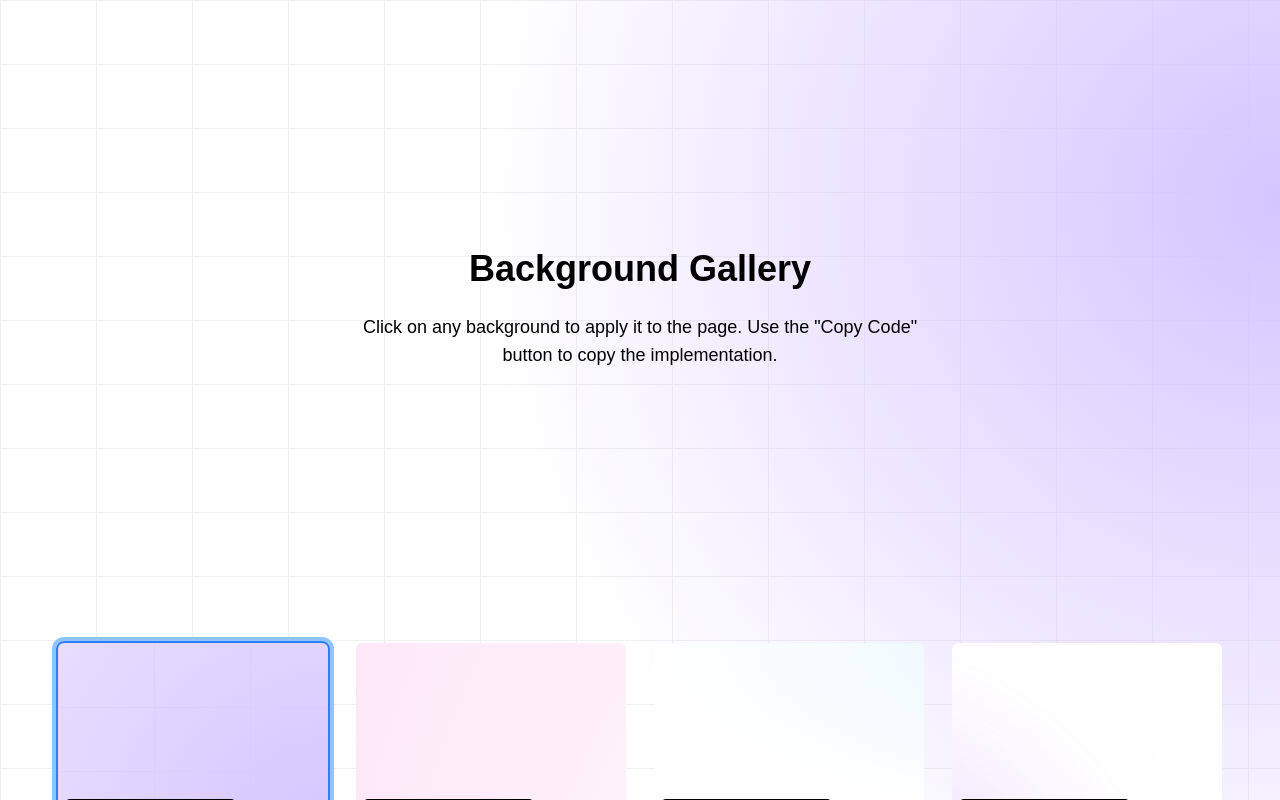
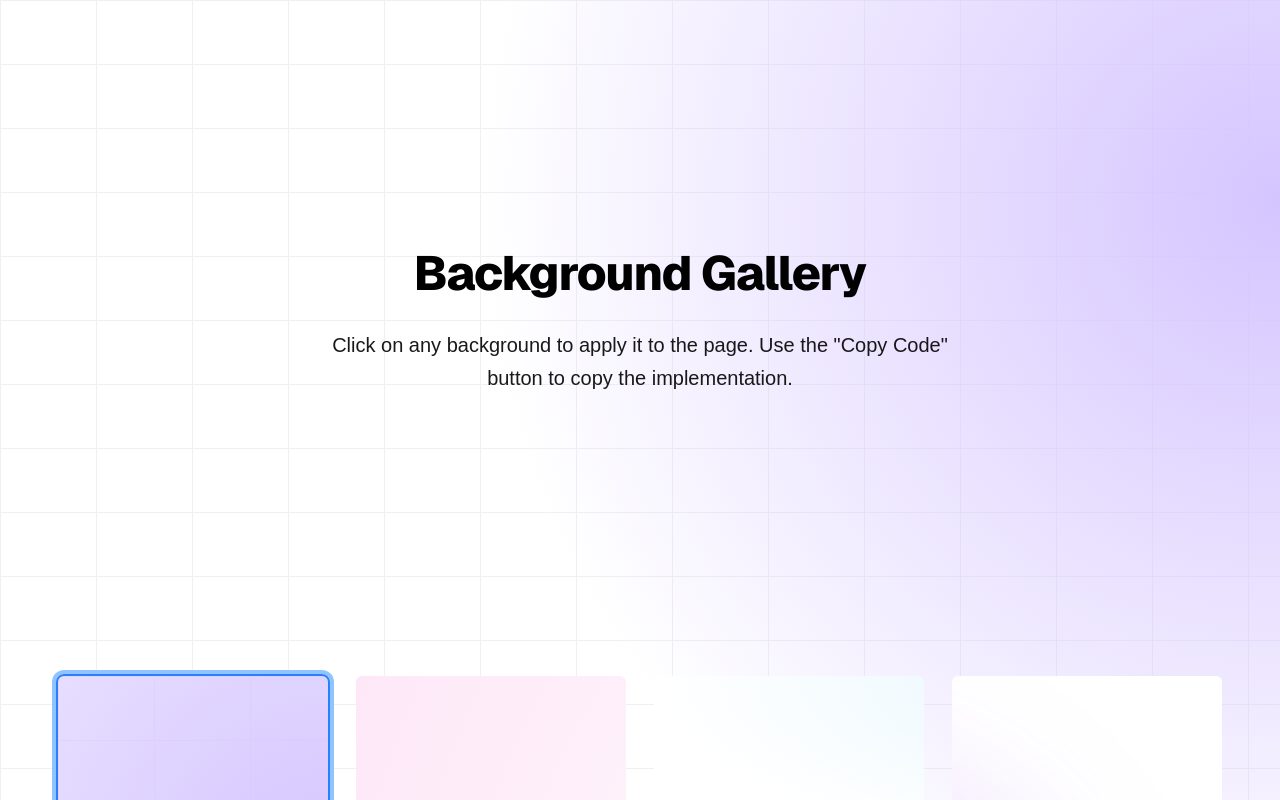
Before and after one commit to pavannitheesh/bggallery, a Next.js app: page / in a window 1280 px wide. Shown: the top 800 px of the page. Built offline with nearby package versions, Linux system fonts and the light colour scheme.

Commit message:
style(page): improve layout and typography in background gallery

```diff
--- a/app/page.tsx
+++ b/app/page.tsx
@@ -14,26 +14,26 @@ export default function Home() {
   const isDarkTheme = backgroundsData[activeBackground].theme === 'dark';
   return (
     <>
-
     <div className="fixed left-0 top-0 -z-10 h-full w-full">
-    {Background}
-  </div>
+      {Background}
+    </div>
     <main className="h-screen w-full relative pt-[225px]">
-
       {/* Content */}
       <div className="relative z-10 p-6 container mx-auto">
-        <h1 className={`text-4xl font-bold mb-6 text-center ${isDarkTheme ? 'text-white' : 'text-black'}`}>Background Gallery</h1>
-        <p className={`text-lg text-center mb-10 max-w-xl mx-auto ${isDarkTheme ? 'text-white' : 'text-black'}`}>
+        <h1 className={`text-5xl font-extrabold tracking-tight mb-8 text-center ${isDarkTheme ? 'text-white' : 'text-black'} font-sans`}>
+          Background Gallery
+        </h1>
+        <p className={`text-xl leading-relaxed text-center mb-12 max-w-2xl mx-auto ${isDarkTheme ? 'text-white/90' : 'text-black/90'} font-light`}>
           Click on any background to apply it to the page.
           Use the "Copy Code" button to copy the implementation.
         </p>
-          </div>
-        <div className="overflow-hidden px-4 pb-20 pt-52 md:px-10">
+      </div>
+      <div className="overflow-hidden px-4 pb-20 pt-52 md:px-10">
         <BackgroundGallery
           activeIndex={activeBackground}
           onBackgroundChange={handleBackgroundChange}
         />
-        </div>
+      </div>
     </main>
     </>
   );
```
